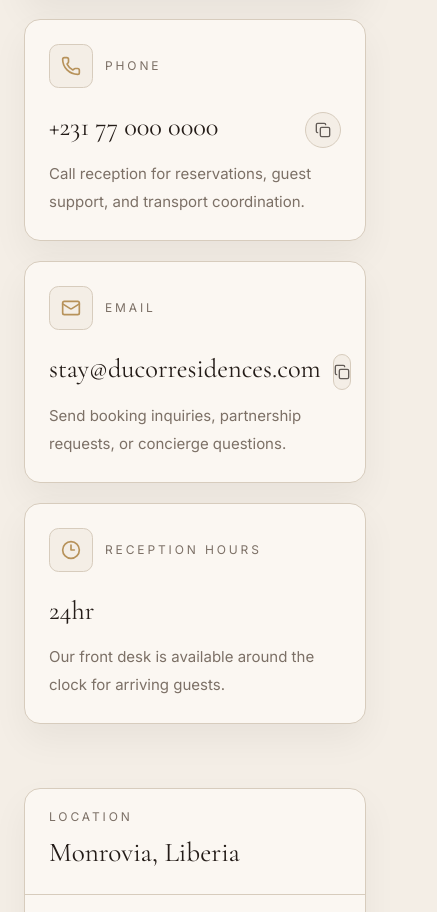
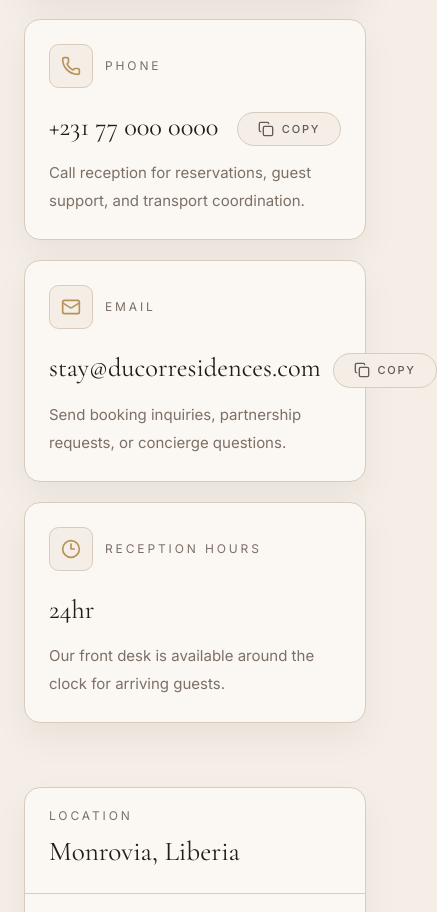
Before and after one commit to robert-dominic/ducor-residences, a Next.js app: page /contact in a window 390 px wide. Shown: the part 1547-2459 px from the top of the page, 437 px wide, since content can reach past the window. Built offline with nearby package versions, Linux system fonts and the light colour scheme; grey boxes are pictures that could not be loaded.

Commit message:
fix: mobile responsiveness across booking stepper steps

```diff
--- a/components/contact/InfoCards.tsx
+++ b/components/contact/InfoCards.tsx
@@ -1,13 +1,14 @@
 "use client"
 
 import {
+  Check,
   Clock3,
   Copy,
   Mail,
   MapPinned,
   Phone,
 } from "lucide-react"
-import { useState } from "react"
+import { useEffect, useRef, useState } from "react"
 
 import Reveal from "@/components/shared/Reveal"
 import { Skeleton } from "@/components/ui/skeleton"
@@ -41,12 +42,29 @@ const CONTACT_ITEMS = [
 
 export default function InfoCards() {
   const [copiedField, setCopiedField] = useState<string | null>(null)
+  const resetTimeoutRef = useRef<number | null>(null)
+
+  useEffect(() => {
+    return () => {
+      if (resetTimeoutRef.current !== null) {
+        window.clearTimeout(resetTimeoutRef.current)
+      }
+    }
+  }, [])
 
   const handleCopy = async (field: string, value: string) => {
     try {
       await navigator.clipboard.writeText(value)
       setCopiedField(field)
-      window.setTimeout(() => setCopiedField((current) => (current === field ? null : current)), 1800)
+
+      if (resetTimeoutRef.current !== null) {
+        window.clearTimeout(resetTimeoutRef.current)
+      }
+
+      resetTimeoutRef.current = window.setTimeout(() => {
+        setCopiedField((current) => (current === field ? null : current))
+        resetTimeoutRef.current = null
+      }, 1800)
     } catch {
       setCopiedField(null)
     }
@@ -58,6 +76,7 @@ export default function InfoCards() {
         const Icon = item.icon
         const isPhone = item.title === "Phone"
         const isEmail = item.title === "Email"
+        const isCopied = copiedField === item.title
         const href = isPhone
           ? `tel:${item.value.replace(/\s+/g, "")}`
           : isEmail
@@ -89,11 +108,22 @@ export default function InfoCards() {
                 <button
                   type="button"
                   onClick={() => handleCopy(item.title, item.value)}
-                  className="mt-1 inline-flex h-9 w-9 items-center justify-center rounded-full border border-border bg-background text-primary/70 transition-colors hover:border-accent hover:text-accent"
+                  className="mt-1 inline-flex min-w-[6.5rem] items-center justify-center gap-2 rounded-full border border-border bg-background px-3 py-2 text-[11px] font-medium uppercase tracking-[0.16em] text-primary/70 transition-colors hover:border-accent hover:text-accent"
                   aria-label={`Copy ${item.title}`}
-                  title={copiedField === item.title ? "Copied" : `Copy ${item.title}`}
+                  aria-live="polite"
+                  title={isCopied ? "Copied" : `Copy ${item.title}`}
                 >
-                  <Copy className="h-4 w-4" />
+                  {isCopied ? (
+                    <>
+                      <Check className="h-4 w-4 text-accent" />
+                      <span className="text-accent">Copied</span>
+                    </>
+                  ) : (
+                    <>
+                      <Copy className="h-4 w-4" />
+                      <span>Copy</span>
+                    </>
+                  )}
                 </button>
               </div>
             ) : (
--- a/components/ui/calendar.tsx
+++ b/components/ui/calendar.tsx
@@ -56,12 +56,12 @@ function Calendar({
         ),
         button_previous: cn(
           buttonVariants({ variant: buttonVariant }),
-          "size-(--cell-size) p-0 select-none aria-disabled:opacity-50",
+          "size-(--cell-size) border border-border/70 bg-background p-0 text-primary select-none hover:bg-surface hover:text-primary aria-disabled:opacity-50",
           defaultClassNames.button_previous
         ),
         button_next: cn(
           buttonVariants({ variant: buttonVariant }),
-          "size-(--cell-size) p-0 select-none aria-disabled:opacity-50",
+          "size-(--cell-size) border border-border/70 bg-background p-0 text-primary select-none hover:bg-surface hover:text-primary aria-disabled:opacity-50",
           defaultClassNames.button_next
         ),
         month_caption: cn(
@@ -210,7 +210,7 @@ function CalendarDayButton({
       data-range-end={modifiers.range_end}
       data-range-middle={modifiers.range_middle}
       className={cn(
-        "relative isolate z-10 flex aspect-square size-auto w-full min-w-(--cell-size) flex-col gap-1 border-0 leading-none font-normal group-data-[focused=true]/day:relative group-data-[focused=true]/day:z-10 group-data-[focused=true]/day:border-ring group-data-[focused=true]/day:ring-[3px] group-data-[focused=true]/day:ring-ring/50 data-[range-end=true]:rounded-(--cell-radius) data-[range-end=true]:rounded-r-(--cell-radius) data-[range-end=true]:bg-primary data-[range-end=true]:text-primary-foreground data-[range-middle=true]:rounded data-[range-middle=true]:bg-muted data-[range-middle=true]:text-foreground data-[range-start=true]:rounded-(--cell-radius) data-[range-start=true]:rounded-l-(--cell-radius) data-[range-start=true]:bg-primary data-[range-start=true]:text-primary-foreground data-[selected-single=true]:bg-primary data-[selected-single=true]:text-primary-foreground dark:hover:text-foreground [&>span]:text-xs [&>span]:opacity-70",
+        "relative isolate z-10 flex aspect-square size-auto w-full min-w-(--cell-size) flex-col gap-1 border border-transparent bg-background leading-none font-normal text-primary group-data-[focused=true]/day:relative group-data-[focused=true]/day:z-10 group-data-[focused=true]/day:border-ring group-data-[focused=true]/day:ring-[3px] group-data-[focused=true]/day:ring-ring/50 hover:border-border hover:bg-surface hover:text-primary data-[range-end=true]:rounded-(--cell-radius) data-[range-end=true]:rounded-r-(--cell-radius) data-[range-end=true]:border-accent data-[range-end=true]:bg-accent/16 data-[range-end=true]:text-primary data-[range-middle=true]:rounded data-[range-middle=true]:bg-accent/10 data-[range-middle=true]:text-primary data-[range-start=true]:rounded-(--cell-radius) data-[range-start=true]:rounded-l-(--cell-radius) data-[range-start=true]:border-accent data-[range-start=true]:bg-accent/16 data-[range-start=true]:text-primary data-[selected-single=true]:border-accent data-[selected-single=true]:bg-accent/16 data-[selected-single=true]:text-primary dark:hover:text-foreground [&>span]:text-xs [&>span]:opacity-70",
         defaultClassNames.day,
         className
       )}
```
Also changed, not shown: 1 other file (tests, documents, lock files or other folders).
